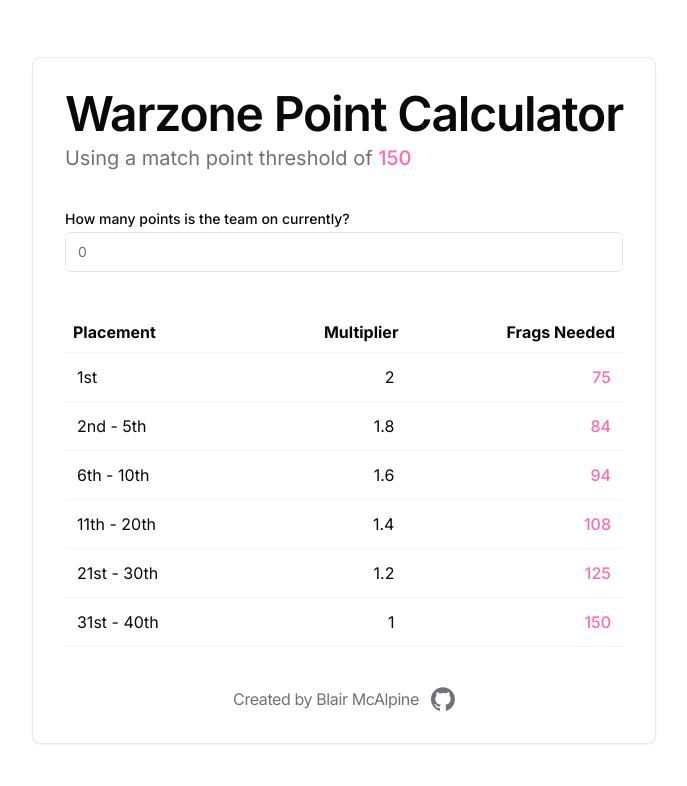
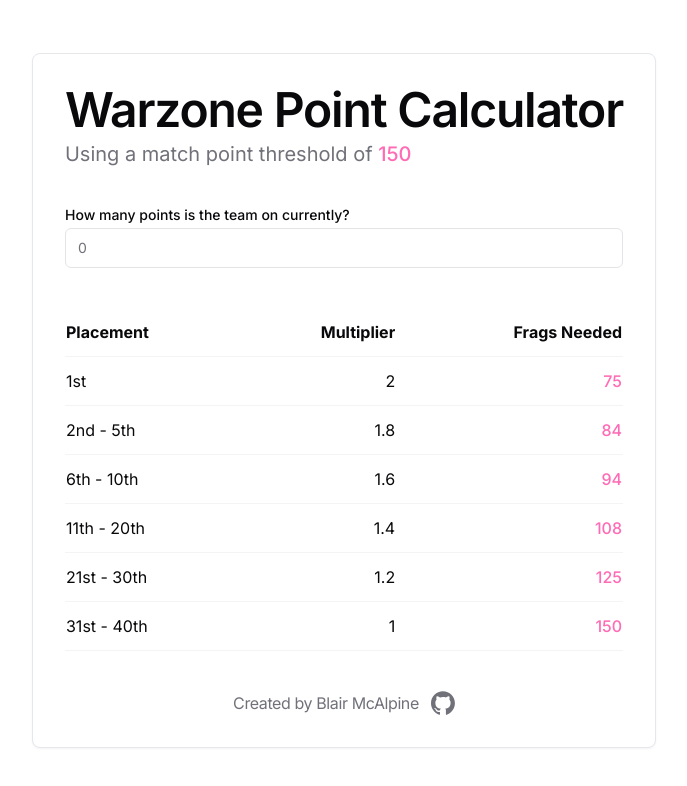
Before and after one commit to blairmcalpine/warzone-calculator, a Next.js app: page / in a window 1280 px wide. Shown: the top 786 px of the page, without its empty margins (296-983 px from the left). Built offline with nearby package versions, Linux system fonts and the light colour scheme.

Commit message:
Improved styling

```diff
--- a/src/app/page.tsx
+++ b/src/app/page.tsx
@@ -8,7 +8,9 @@
     <main className="flex min-h-dvh flex-col items-center justify-center">
       <Card className="flex min-h-dvh flex-col gap-8 p-6 md:min-h-fit md:gap-10 md:p-8">
         <div className="flex flex-col gap-1.5">
-          <CardTitle className="text-5xl">Warzone Point Calculator</CardTitle>
+          <CardTitle className="text-4xl md:text-5xl">
+            Warzone Point Calculator
+          </CardTitle>
           <CardDescription className="text-xl">
             Using a match point threshold of{" "}
             <span className="font-medium text-primary">150</span>
--- a/src/components/table.tsx
+++ b/src/components/table.tsx
@@ -59,11 +59,11 @@
       <table>
         <thead>
           <tr>
-            <th className="border-b border-muted p-2 text-left">Placement</th>
-            <th className="border-b border-muted p-2 text-right">
+            <th className="border-b border-muted py-3 text-left">Placement</th>
+            <th className="border-b border-muted py-3 text-right">
               Multiplier{" "}
             </th>
-            <th className="border-b border-muted p-2 text-right">
+            <th className="border-b border-muted py-3 text-right">
               Frags Needed
             </th>
           </tr>
@@ -77,14 +77,14 @@
               <tr key={placement}>
                 <td
                   key={placement}
-                  className="border-b border-muted p-3 text-left"
+                  className="border-b border-muted py-3 text-left"
                 >
                   {formattedPlacement[placement]}
                 </td>
-                <td className="border-b border-muted p-3 text-right">
+                <td className="border-b border-muted py-3 text-right">
                   {multipliers[placement]}
                 </td>
-                <td className="border-b border-muted p-3 text-right font-medium text-primary">
+                <td className="border-b border-muted py-3 text-right font-medium text-primary">
                   {fragsNeeded}
                 </td>
               </tr>
```
